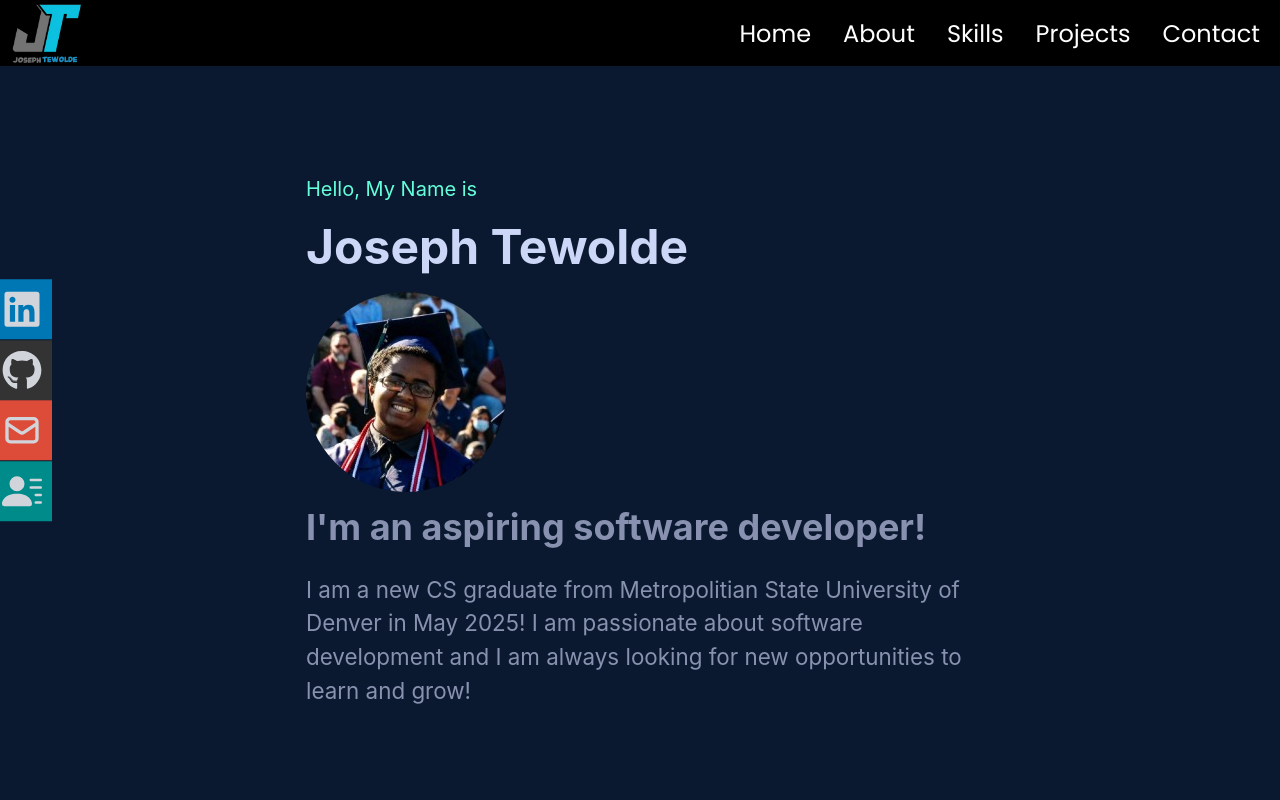
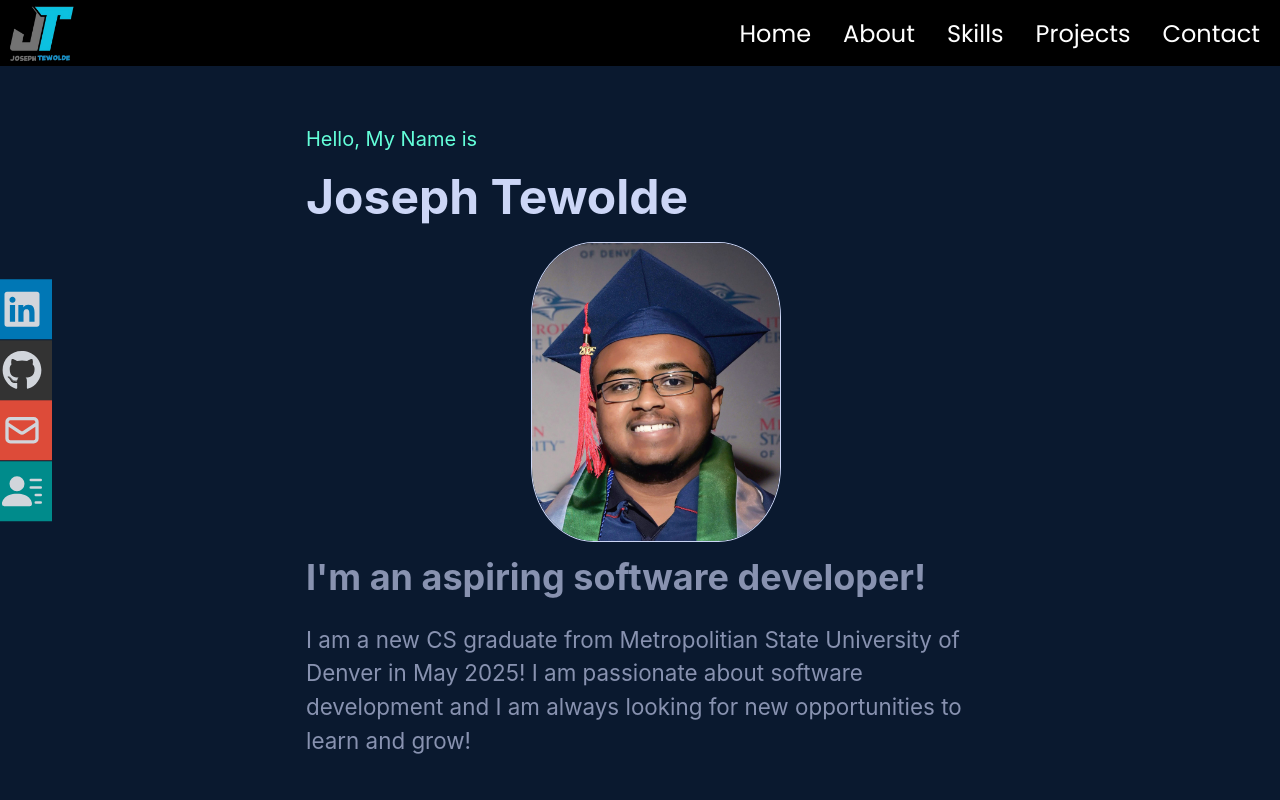
Before and after one commit to jtewolde/PersonalPortfolio-TewoldeJoseph, a React (Create React App) app in the folder frontend/: page / in a window 1280 px wide. Shown: the top 800 px of the page. Built offline with nearby package versions, Linux system fonts and the light colour scheme.

Commit message:
Update portfolio image and adjust styling in Home and Navbar components

```diff
--- a/frontend/src/components/Navbar.js
+++ b/frontend/src/components/Navbar.js
@@ -72,7 +72,7 @@ export default function Navbar() {
                         </a>
                     </li>
                     <li className= "resume">
-                        <a href="https://drive.google.com/file/d/13MFADrnIVfOLXv7zBkwoPMIR73SvTQyA/view?usp=drive_link" target="_blank" rel="noreferrer" className='resumeIcon'>
+                        <a href="https://drive.google.com/file/d/19vhfGqWKa-qAahALJesatJ8wNWJdZ2Ty/view?usp=sharing" target="_blank" rel="noreferrer" className='resumeIcon'>
                             Resume <BsFillPersonLinesFill size={40}/>
                         </a>
                     </li>
--- a/frontend/src/components/styling/Navbar.css
+++ b/frontend/src/components/styling/Navbar.css
@@ -31,8 +31,8 @@ body {
 }
 
 .navbar-logo-image{
-    width: 150px;
-    height: 150px;
+    width: 140px;
+    height: 140px;
     margin-top: 10px;
     margin-left: -50px;
     cursor: pointer;
--- a/frontend/src/pages/Home.js
+++ b/frontend/src/pages/Home.js
@@ -1,5 +1,5 @@
 import React from "react";
-import PortfolioImage from '../assets/PortfolioImage.jpg';
+import PortfolioImage from '../assets/UpdatedPortfolioImage.jpg';
 import '../pages/styling/Home.css';
 import { useNavigate } from "react-router-dom";
 
--- a/frontend/src/pages/styling/Home.css
+++ b/frontend/src/pages/styling/Home.css
@@ -38,10 +38,13 @@
 }
 
 .home-image {
-    width: 200px;
-    height: 200px;
-    border-radius: 50%;
+    width: 250px;
+    height: 300px;
+    border-radius: 25%;
+    border: 1px solid #ccd6f6;
     margin-top: 2rem;
+    justify-content: center;
+    align-self: center;
 }
 
 /* Subtitle */
```
Also changed, not shown: frontend/src/assets/UpdatedPortfolioImage.jpg (added).
